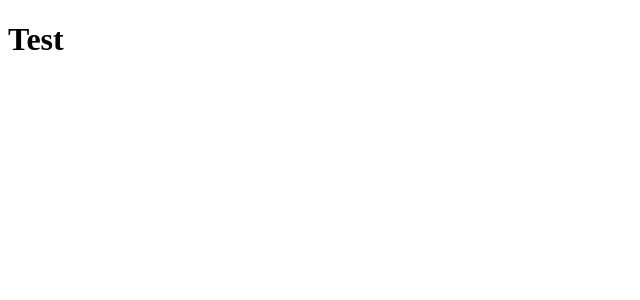
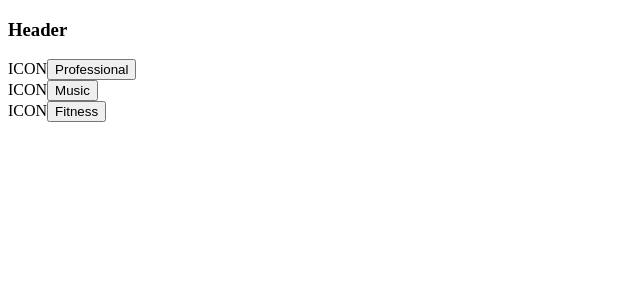
Before and after one commit to sbogucki12/bogoodski-next, a Next.js app: page / in a window 1280 px wide. Shown: the top 300 px of the page, without its empty margins (0-640 px from the left). Built offline with nearby package versions, Linux system fonts and the light colour scheme.

Commit message:
just setting up the next js project

```diff
--- /dev/null
+++ b/components/Home.jsx
@@ -0,0 +1,17 @@
+const Home = () => {
+    return (
+        <div>
+            <div>
+                <span>ICON</span><span><button>Professional</button></span>
+            </div>
+            <div>
+                <span>ICON</span><span><button>Music</button></span>
+            </div>
+            <div>
+                <span>ICON</span><span><button>Fitness</button></span>
+            </div>
+        </div>
+    )
+};
+
+export default Home;
--- /dev/null
+++ b/pages/_app.jsx
@@ -0,0 +1,15 @@
+const App = ({Component, pageProps}) =>
+{
+    return (
+        <div>
+            <header>
+                <h3>
+                    Header
+                </h3>
+            </header>
+            <Component {...pageProps} />
+        </div>
+    )
+};
+
+export default App;
--- a/pages/index.jsx
+++ b/pages/index.jsx
@@ -1,8 +1,17 @@
+import Head from "next/head";
+import Home from "../components/Home";
+
 function index() {
-    return(
-        <main>
-            <h1>Test</h1>
-        </main>
+    return (
+        <>
+            <Head>
+                <title>BOGOODSKI</title>
+            </Head>
+            <main>
+                <Home />
+            </main>
+        </>
+
     )
 }
 
```
